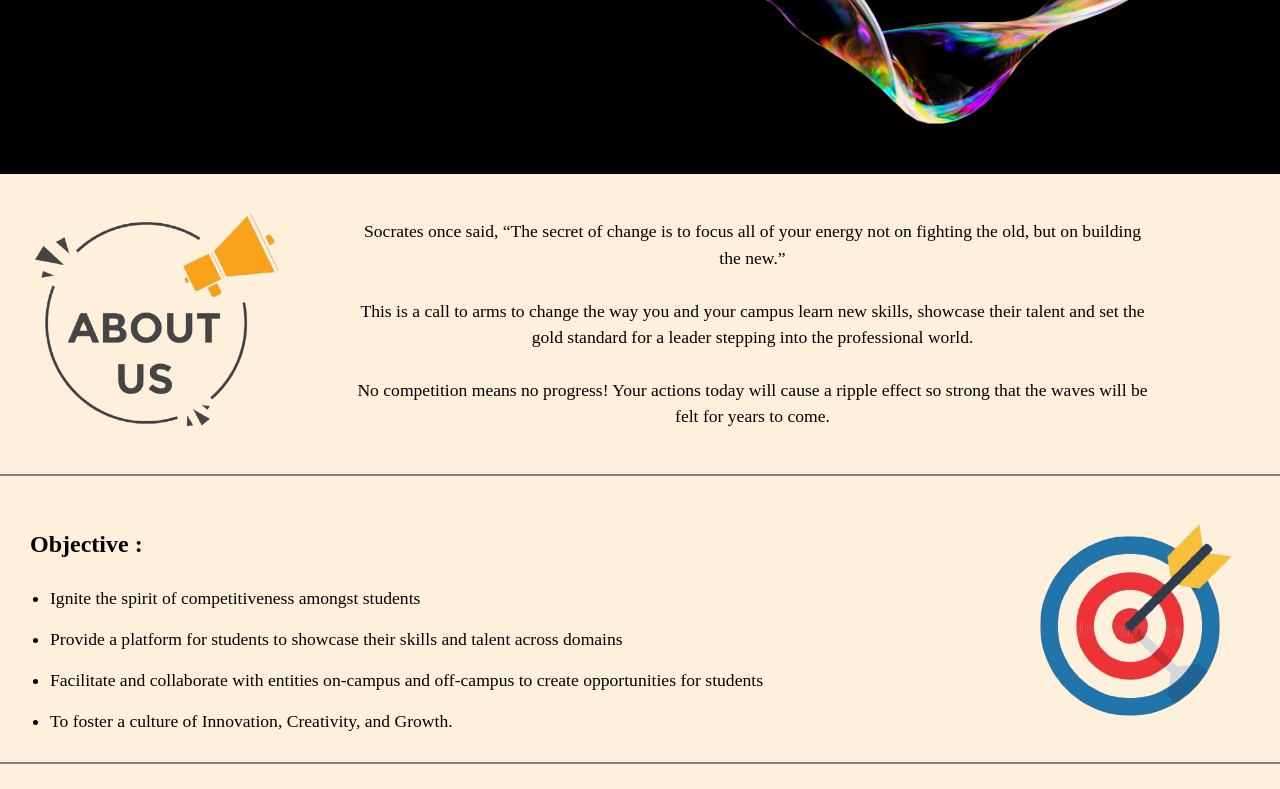
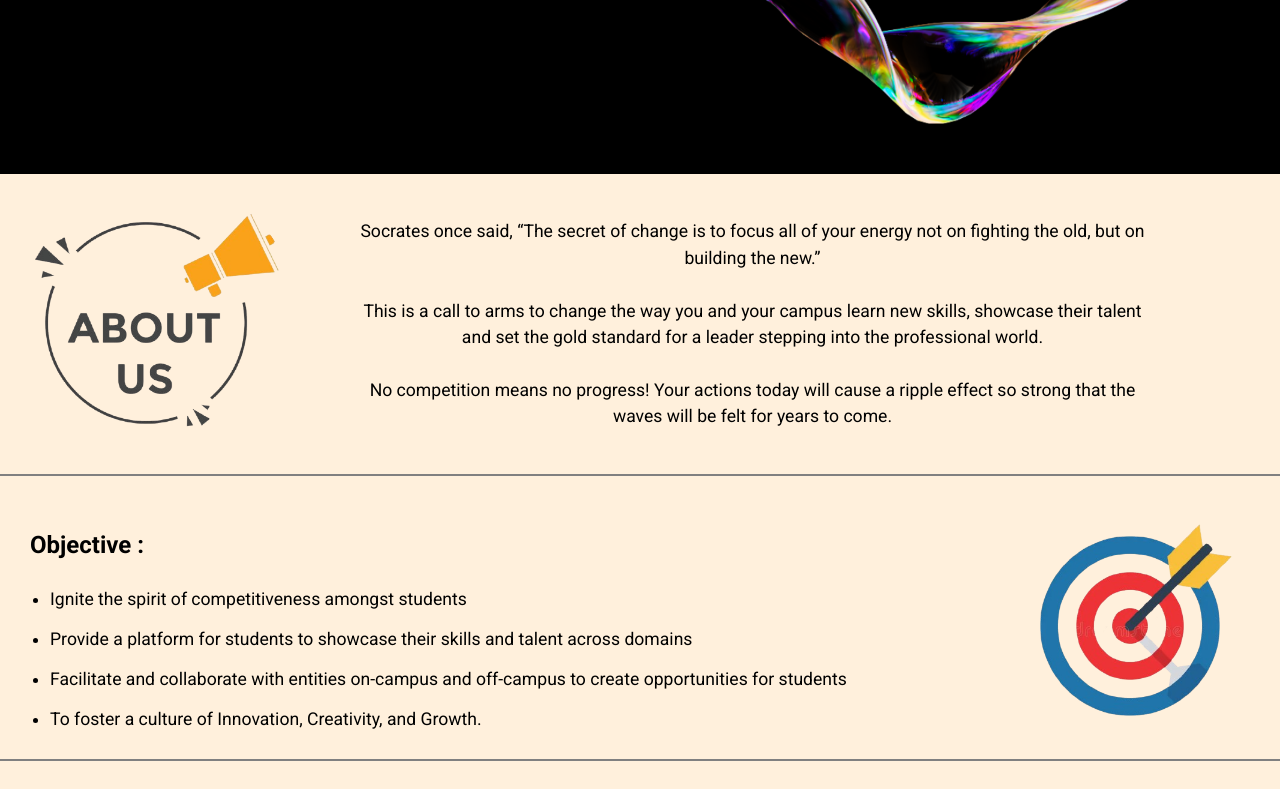
Before and after one commit to VanshNamdev05/Unstop-igniters-club, a plain HTML site: page index.html in a window 1280 px wide. Shown: the part 531-1320 px from the top of the page. Drawn offline with Linux system fonts and the light colour scheme.

Commit message:
Update font style in style.css

```diff
--- a/style.css
+++ b/style.css
@@ -1,3 +1,6 @@
+@import url('https://fonts.googleapis.com/css2?family=Poppins:ital,wght@0,400;1,900&family=Roboto:ital,wght@0,100;0,300;0,400;0,500;0,700;0,900;1,100;1,300;1,400;1,500;1,700;1,900&display=swap');
+
+
 html {
     scroll-behavior: smooth;
 }
@@ -8,6 +11,7 @@ a{
 }
 
 *{
+    font-family: "Roboto", serif;
     margin: 0;
     padding: 0;
     box-sizing: border-box;
```
